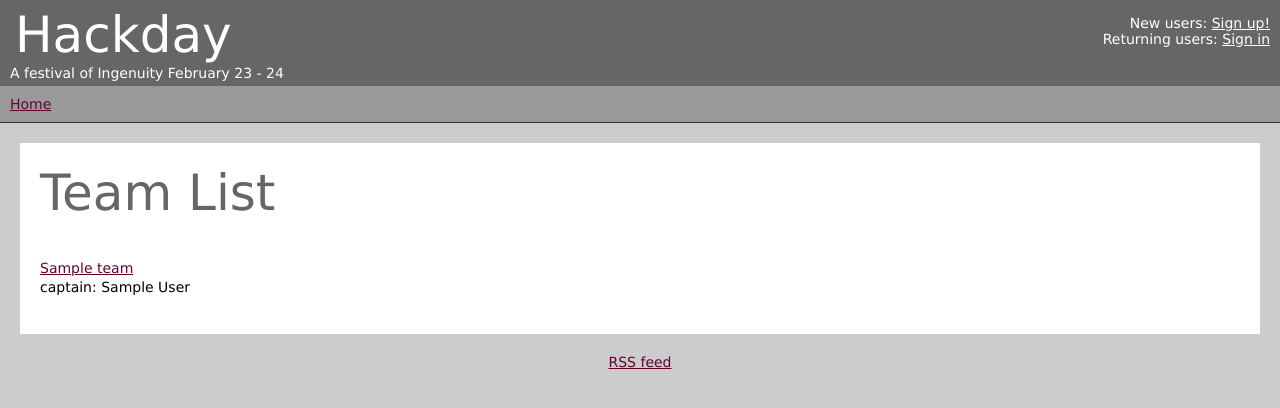
After one commit to mpirnat/hackday, a Django app: page /teams/ in a window 1280 px wide. The commit adds this page. Shown: the top 408 px of the page. Run offline with Django 3.2, Linux system fonts and the light colour scheme; tables that the repository leaves empty hold one stand-in row (values such as "Sample post"); parts of the project's set-up code (start-up, migrations or seed data) failed here and were passed over; some web fonts are replaced.

Commit message:
Created a team listing page: 	* new route 	* new template 	* utilized a generic view
In addition, I made all attachments optional for a Team

```diff
--- a/hackday/teams/models.py
+++ b/hackday/teams/models.py
@@ -62,7 +62,7 @@ class Team(models.Model):
             unique=True)
     slug = models.SlugField('slugified team name', db_index=True, unique=True)
     project = models.TextField('description of project')
-    logo = models.ImageField('team logo image', upload_to='teams')
+    logo = models.ImageField('team logo image', blank=True,  upload_to='teams')
 
     project_type = models.CharField('type of project', max_length=1,
             db_index=True, choices=PROJECT_TYPE.CHOICES)
@@ -76,11 +76,11 @@ class Team(models.Model):
     members = models.ManyToManyField(User,
             related_name="%(app_label)s_%(class)s_members")
 
-    attachments = models.ManyToManyField(Attachment,
+    attachments = models.ManyToManyField(Attachment, blank=True,
             related_name="%(app_label)s_%(class)s_attachments")
-    images = models.ManyToManyField(ImageAttachment,
+    images = models.ManyToManyField(ImageAttachment, blank=True,
             related_name="%(app_label)s_%(class)s_images")
-    links = models.ManyToManyField(Link,
+    links = models.ManyToManyField(Link, blank=True,
             related_name="%(app_label)s_%(class)s_links")
 
     category = models.ForeignKey(Category)
--- a/hackday/teams/views.py
+++ b/hackday/teams/views.py
@@ -1 +1,2 @@
-# Create your views here.
+from django.shortcuts import render
+from teams.models import Team
--- /dev/null
+++ b/hackday/templates/teams/team_list.html
@@ -0,0 +1,20 @@
+{% extends 'base.html' %}
+
+    {% block title %}Hackday: Teams{% endblock %}
+
+    {% block content %}
+    <h2>Team List</h2>
+
+    <br><br>
+
+    {% for team in team_list %}
+
+    <a href="/teams/{{ team.slug }}">{{ team.name }}</a>
+    <br>
+    captain: <span>{{ team.captain.get_full_name|default:team.captain.username }}</span>
+
+    <br><br>
+
+    {% endfor %}
+
+    {% endblock %}
--- a/hackday/urls.py
+++ b/hackday/urls.py
@@ -1,13 +1,18 @@
 from django.conf.urls.defaults import patterns, include, url
+from django.views.generic import DetailView, ListView
+from teams.models import Team
 
 # Uncomment the next two lines to enable the admin:
 from django.contrib import admin
 admin.autodiscover()
 
+
 urlpatterns = patterns('',
     # Examples:
     # url(r'^$', 'hackday.views.home', name='home'),
     # url(r'^hackday/', include('hackday.foo.urls')),
+
+    (r'^teams/?', ListView.as_view(model=Team)),
 
     # Let the blog own the homepage?
     (r'^/*$', 'blog.views.index'),
```
Also changed, not shown: hackday/templates/nav.html (line endings or trailing spaces).
